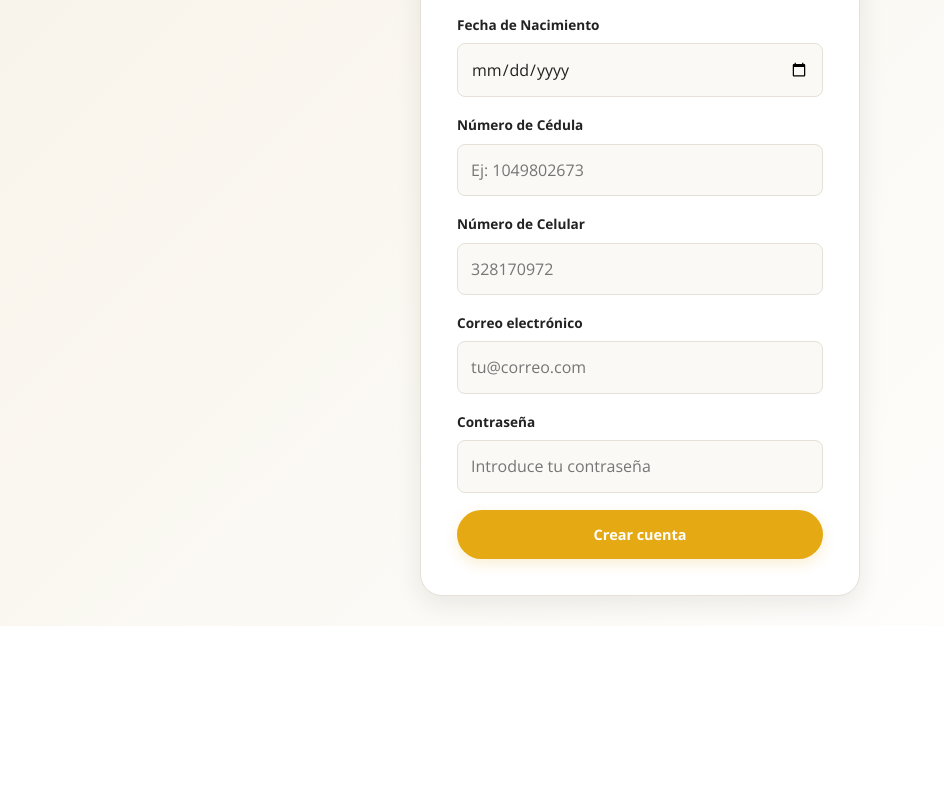
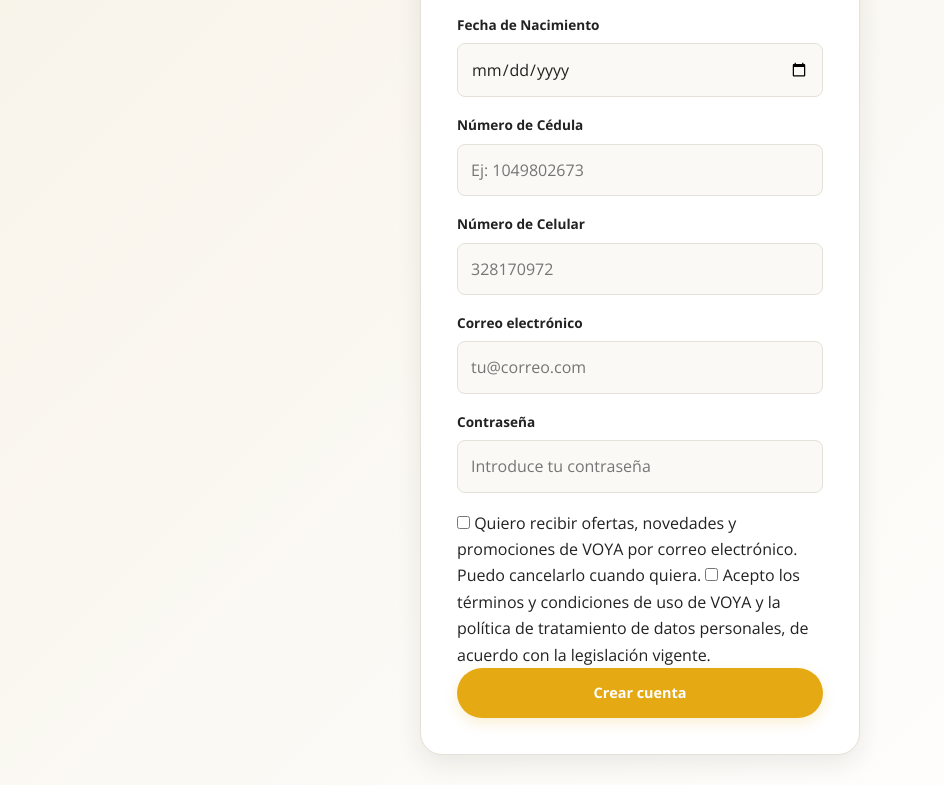
Before and after one commit to Juanda210923/VOYA-WEB, a plain HTML site: page pages/registro.html in a window 1280 px wide. Shown: the part 366-1151 px from the top of the page, without its empty margins (0-944 px from the left). Before the commit the page ends 992 px from the top, so only its background shows below. Drawn offline with nearby package versions, Linux system fonts and the light colour scheme.

Commit message:
Enhance registration form with checkboxes
Added checkboxes for promotions and terms acceptance.

```diff
--- a/pages/registro.html
+++ b/pages/registro.html
@@ -33,8 +33,17 @@
                     type="email" placeholder="tu@correo.com" required></div>
 
             <div class="form-group"><label for="password">Contraseña </label><input class="form-control" id="password"
-                    type="password" placeholder="Introduce tu contraseña" required></div><button
+                    type="password" placeholder="Introduce tu contraseña" required></div>
 
-                class="btn btn--primary btn--pill" style="width:100%" type="submit">Crear cuenta</button>
+           <div class="from-group"><label >
+    <input type="checkbox" name="promociones" value="si">
+    <span>Quiero recibir ofertas, novedades y promociones de VOYA por correo electrónico. Puedo cancelarlo cuando quiera.</span>
+  </label>
+  <label>
+    <input type="checkbox" name="terminos" required>
+    <span>Acepto los términos y condiciones de uso de VOYA y la política de tratamiento de datos personales, de acuerdo con la legislación vigente.</span>
+  </label></div>
+
+                <button class="btn btn--primary btn--pill" style="width:100%" type="submit">Crear cuenta</button>
         </form>
         </main>
```
